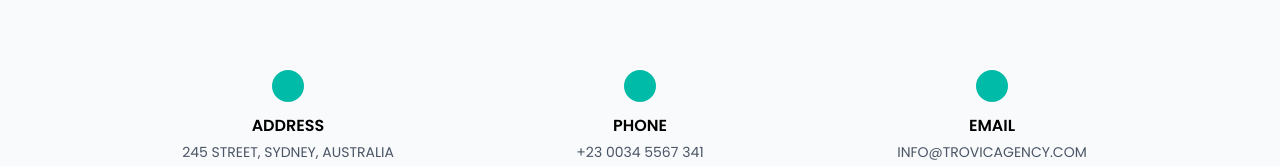
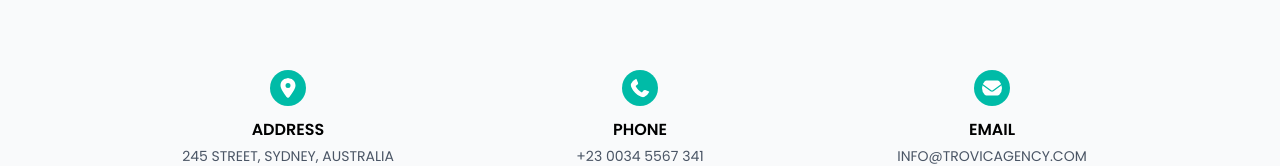
Before and after one commit to geliettech/trovica, a React (Vite) app: page /contact in a window 1280 px wide. Shown: the part 150-316 px from the top of the page. Built offline with nearby package versions, Linux system fonts and the light colour scheme.

Commit message:
update contact

```diff
--- a/src/pages/Contact.jsx
+++ b/src/pages/Contact.jsx
@@ -23,7 +23,7 @@ const ContactPage = () => {
               <div className="grid grid-cols-1 md:grid-cols-3 gap-8 mb-16">
                 <div className="text-center">
                   <div className="flex flex-col items-center gap-3">
-                    <FaLocationDot className="text-3xl  text-white bg-teal-500 p-4 rounded-full" />
+                    <FaLocationDot className="text-4xl  text-white bg-teal-500 p-2 rounded-full" />
                     <h4 className="font-semibold uppercase">
                       Address
                       <span className="block text-sm font-normal text-gray-600 mt-1">
@@ -35,7 +35,7 @@ const ContactPage = () => {
 
                 <div className="text-center">
                   <div className="flex flex-col items-center gap-3">
-                    <FaPhone className="text-3xl  text-white bg-teal-500 p-4 rounded-full" />
+                    <FaPhone className="text-4xl  text-white bg-teal-500 p-2 rounded-full" />
                     <h4 className="font-semibold uppercase">
                       Phone
                       <span className="block text-sm font-normal text-gray-600 mt-1">
@@ -47,7 +47,7 @@ const ContactPage = () => {
 
                 <div className="text-center">
                   <div className="flex flex-col items-center gap-3">
-                    <FaEnvelope className="text-3xl  text-white bg-teal-500 p-4 rounded-full" />
+                    <FaEnvelope className="text-4xl  text-white bg-teal-500 p-2 rounded-full" />
                     <h4 className="font-semibold uppercase">
                       Email
                       <span className="block text-sm font-normal text-gray-600 mt-1">
```
